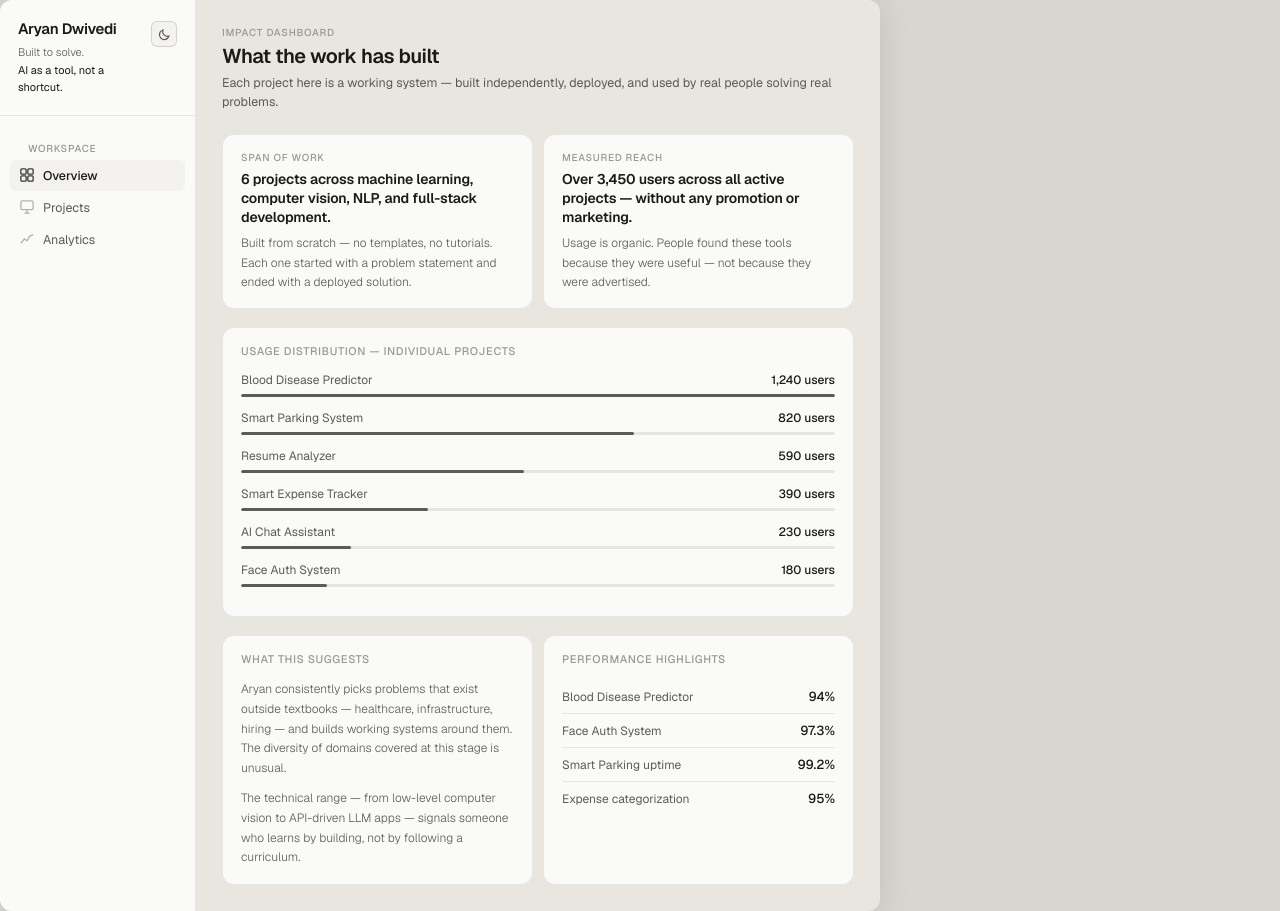
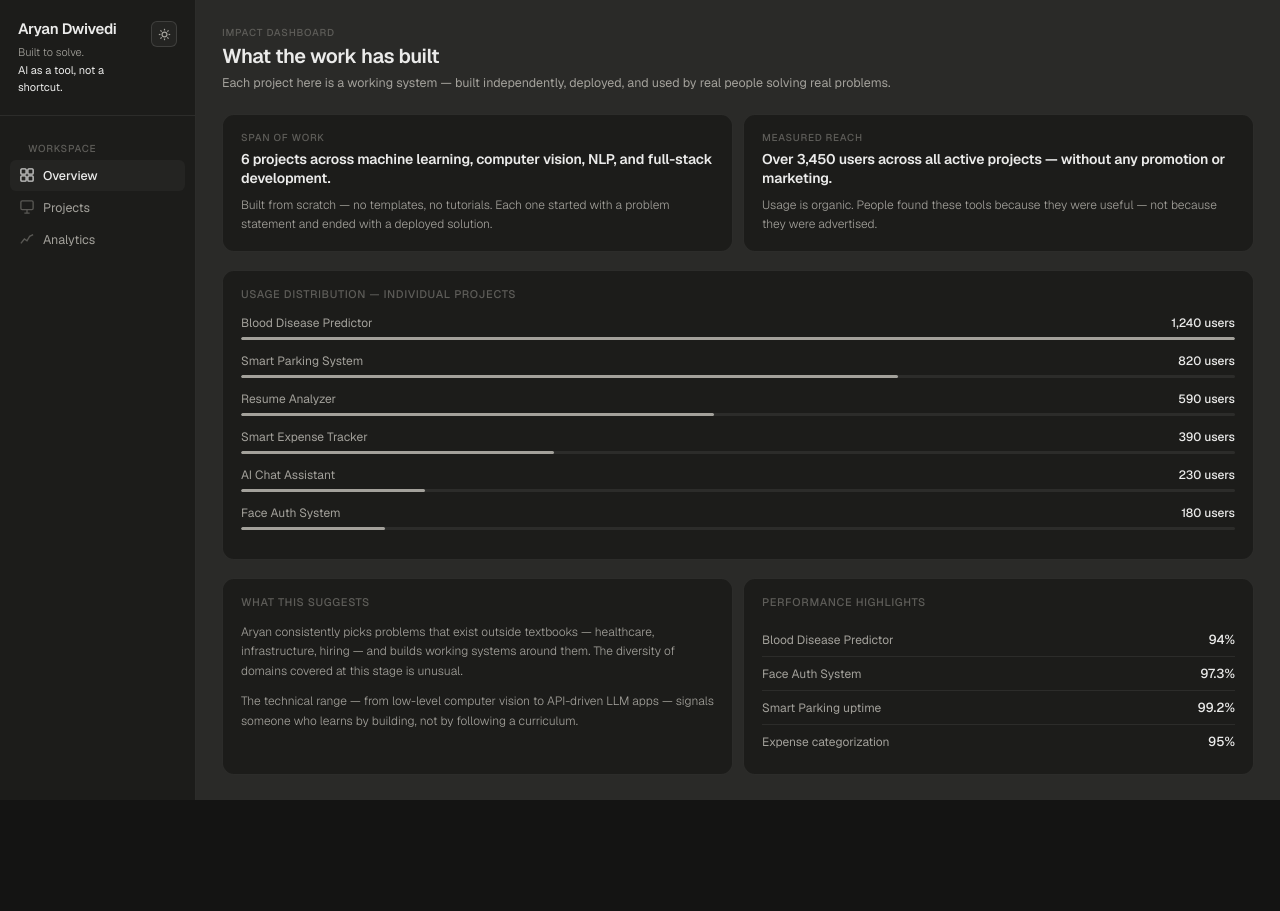
Before and after one commit to Aryan457dwivedi/Aryan-s-Dashboard, a React (Create React App) app: page / in a window 1280 px wide. After the commit the page ends 800 px from the top, so only its background shows below. Built offline with nearby package versions, Linux system fonts and the light colour scheme.

Commit message:
Update App.jsx

```diff
--- a/src/App.jsx
+++ b/src/App.jsx
@@ -1,48 +1,55 @@
+// src/App.jsx
+
 import React, { useState, useEffect } from "react";
 import Sidebar from "./components/Sidebar";
 import OverviewPage from "./components/OverviewPage";
 import ProjectsPage from "./components/ProjectsPage";
 import AnalyticsPage from "./components/AnalyticsPage";
 
-const PAGES = {
-  overview: OverviewPage,
-  projects: ProjectsPage,
-  analytics: AnalyticsPage,
-};
-
 export default function App() {
   const [activePage, setActivePage] = useState("overview");
-  const [theme, setTheme] = useState("light");
+  const [theme, setTheme] = useState("dark");
 
+  // Apply theme to <html> so CSS vars cascade everywhere
   useEffect(() => {
     document.documentElement.setAttribute("data-theme", theme);
   }, [theme]);
 
-  const toggleTheme = () => setTheme((t) => (t === "light" ? "dark" : "light"));
-
-  const PageComponent = PAGES[activePage];
+  const pages = {
+    overview: <OverviewPage />,
+    projects: <ProjectsPage />,
+    analytics: <AnalyticsPage />,
+  };
 
   return (
-    <div style={{
-      display: "flex",
-      background: "var(--color-background-tertiary)",
-      borderRadius: "var(--border-radius-lg)",
-      overflow: "hidden",
-      width: "880px",
-      minHeight: "600px",
-      boxShadow: theme === "dark"
-        ? "0 2px 40px rgba(0,0,0,0.5)"
-        : "0 2px 32px rgba(0,0,0,0.11)",
-      transition: "background 0.2s, box-shadow 0.2s",
-    }}>
+    <div
+      style={{
+        display: "flex",
+        height: "100vh",
+        width: "100vw",
+        overflow: "hidden",
+        background: "var(--color-background-tertiary)",
+        transition: "background 0.2s",
+      }}
+    >
       <Sidebar
         activePage={activePage}
         onNav={setActivePage}
         theme={theme}
-        onToggleTheme={toggleTheme}
+        onToggleTheme={() => setTheme((t) => (t === "dark" ? "light" : "dark"))}
       />
-      <div style={{ flex: 1, overflowY: "auto", minWidth: 0 }}>
-        <PageComponent key={activePage} />
+
+      {/* Main content — scrolls independently */}
+      <div
+        style={{
+          flex: 1,
+          overflowY: "auto",
+          minWidth: 0,
+          background: "var(--color-background-tertiary)",
+          transition: "background 0.2s",
+        }}
+      >
+        {pages[activePage]}
       </div>
     </div>
   );
```
